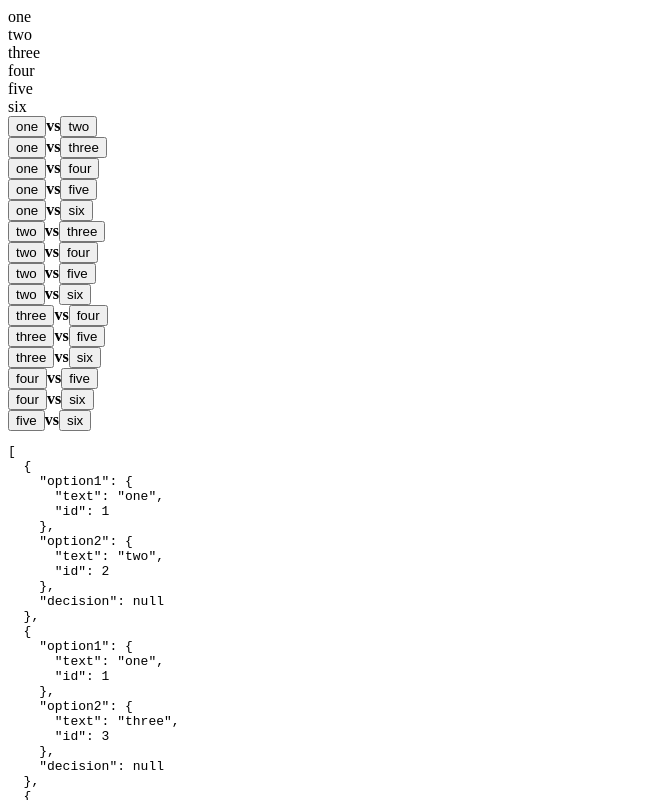
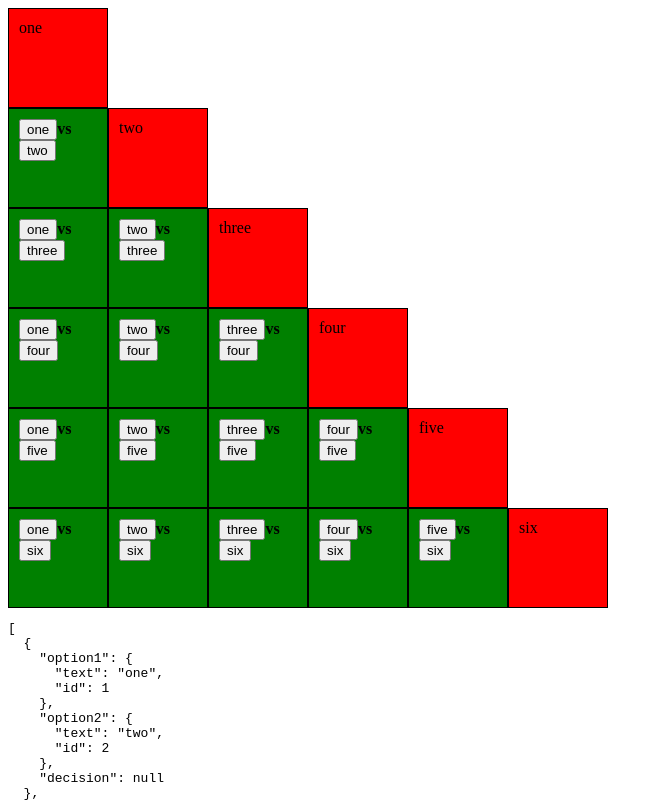
Before and after one commit to erinknowles0501/decision-pyramid, a Vue app: page / in a window 1280 px wide. Shown: the top 800 px of the page, without its empty margins (0-663 px from the left). Built offline with nearby package versions, Linux system fonts and the light colour scheme.

Commit message:
Programmatic positioning of options+pickers.

```diff
--- a/src/App.vue
+++ b/src/App.vue
@@ -1,10 +1,18 @@
 <template>
     <div id="app">
+        <div
+            :style="
+                'display: grid; grid-template-columns: ' +
+                '100px '.repeat(options.length)
+            "
+        >
             <DecisionOption
                 v-for="option in options"
                 :key="`option-${option.id}`"
                 v-model="option.text"
+                :id="option.id"
             />
+
             <DecisionPicker
                 v-for="decision in decisions"
                 :key="`decision-${decision.option1.id}-${decision.option2.id}`"
@@ -12,6 +20,7 @@
                 :option1="decision.option1"
                 :option2="decision.option2"
             />
+        </div>
         <pre>{{ decisions }}</pre>
     </div>
 </template>
@@ -86,12 +95,12 @@ export default {
 </script>
 
 <style>
-/* #app {
-    font-family: Avenir, Helvetica, Arial, sans-serif;
-    -webkit-font-smoothing: antialiased;
-    -moz-osx-font-smoothing: grayscale;
-    text-align: center;
-    color: #2c3e50;
-    margin-top: 60px;
-} */
+.option,
+.picker {
+    height: 100px;
+    width: 100%;
+    padding: 10px;
+    border: 1px solid black;
+    box-sizing: border-box;
+}
 </style>
--- a/src/components/DecisionOption.vue
+++ b/src/components/DecisionOption.vue
@@ -1,5 +1,5 @@
 <template>
-    <div>
+    <div class="option" :style="`grid-row: ${id}; grid-column: ${id}`">
         <div
             @click="settingOption = true"
             v-if="!settingOption"
@@ -22,7 +22,7 @@
 <script>
 export default {
     name: "decision-option",
-    props: ["value"],
+    props: ["value", "id"],
     data() {
         return {
             settingOption: false,
@@ -50,3 +50,9 @@ export default {
     },
 };
 </script>
+
+<style scoped>
+.option {
+    background-color: red;
+}
+</style>
--- a/src/components/DecisionPicker.vue
+++ b/src/components/DecisionPicker.vue
@@ -1,5 +1,8 @@
 <template>
-    <div>
+    <div
+        class="picker"
+        :style="`grid-row: ${option2.id}; grid-column: ${option1.id}`"
+    >
         <button @click="select(option1)">
             {{ option1.text }}
         </button>
@@ -21,3 +24,9 @@ export default {
     },
 };
 </script>
+
+<style scoped>
+.picker {
+    background-color: green;
+}
+</style>
```
Lines whose indentation alone changed are shown as unchanged.
